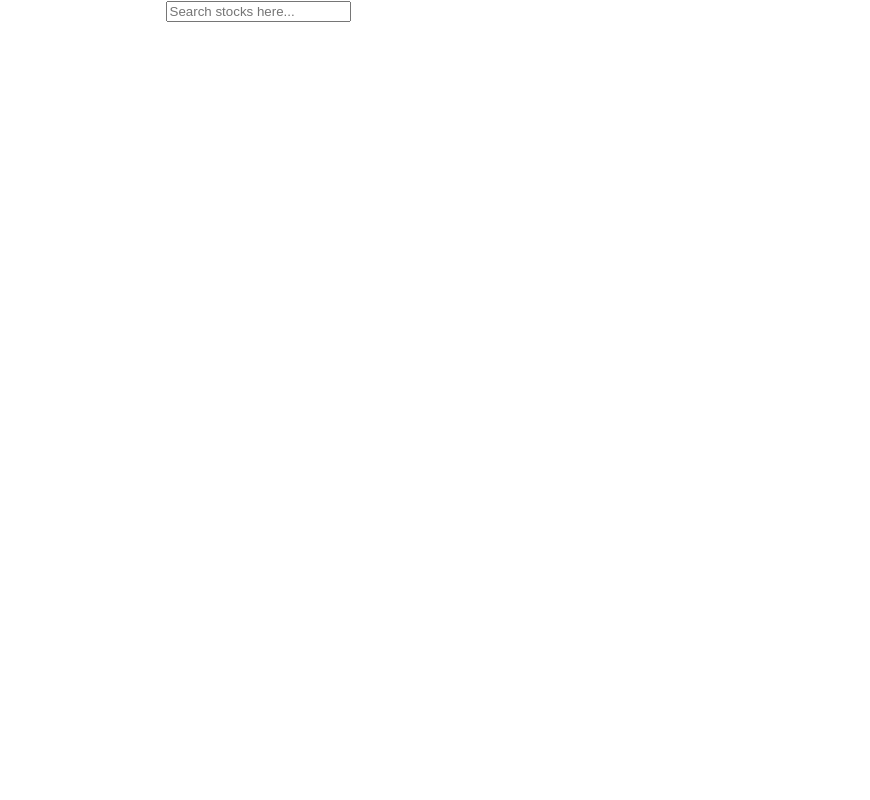
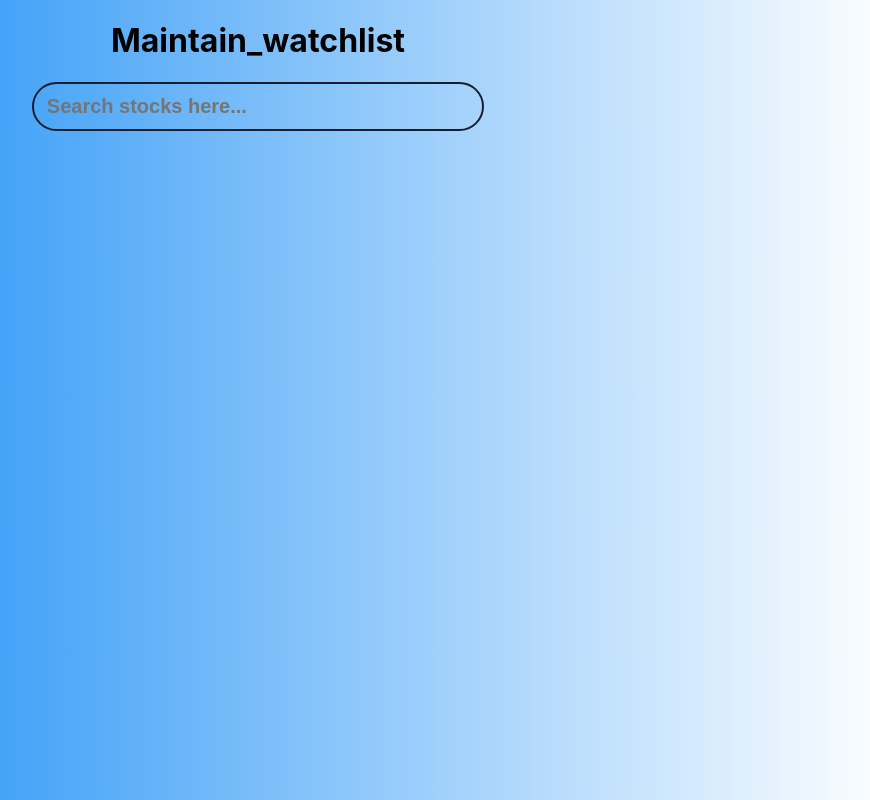
Before and after one commit to Malek1117/trinkerr_assignment, a React (Create React App) app: page / in a window 1280 px wide. Shown: the whole page, without its empty margins (382-1252 px from the left). Built offline with nearby package versions, Linux system fonts and the light colour scheme.

Commit message:
search UI updated

```diff
--- a/src/App.css
+++ b/src/App.css
@@ -1,3 +1,71 @@
 .App {
   text-align: center;
 }
+
+.main{
+  border: 2px solid rgb(26,29,48);
+  width: 35vw;
+  border-radius: 25px;
+}
+
+.search{
+  width: 35vw;
+  height: 35px;
+  padding: 5px 1vw;
+  background-color: inherit;
+  outline: none;
+  border: none;
+  font-weight: 600;
+  font-size: 20px;
+  color: rgb(26,29,48);
+}
+
+.search_data{
+  width: 35vw;
+  margin: auto;
+  overflow-y: scroll;
+  height: fit-content;
+  font-size: 17px;
+  max-height: 50vh;
+  border-end-end-radius: 25px;
+  border-end-start-radius: 25px;
+}
+
+.search_data::-webkit-scrollbar{
+  width: 15px;
+}
+
+.search_data::-webkit-scrollbar-track{
+  background-color:white;
+  /* border: 1px solid black; */
+  border-end-end-radius: 30px;
+}
+
+.search_data::-webkit-scrollbar-thumb{
+  background-color: rgb(26,29,48);
+  border-radius: 25px;
+}
+
+.search_el{
+  color: white;
+  display: flex;
+  justify-content: space-between;
+  border-top: 1px solid white;
+  padding: 10px 1vw;
+}
+
+.search_el:hover{
+  background-color:#45A3F7;
+}
+
+.search_el>div:nth-child(1){
+  text-align: left;
+}
+
+.search_el>div:nth-child(2){
+  text-align: right;
+}
+
+.search_el>div>p{
+  margin: 0;
+}
--- a/src/App.js
+++ b/src/App.js
@@ -29,12 +29,9 @@ function App() {
       return false;
     }
 
-    let temp = data.filter((e)=>{
-      let flag = e[0].split('::')[0];
-      if(flag.includes(str.toUpperCase())){
-        return e;
-      }
-    });
+    let temp = data.filter((e)=>e[0].split('::')[0].includes(str.toUpperCase()));
+
+    console.log(temp);
 
     setStock(temp);
   }
@@ -43,10 +40,11 @@ function App() {
 
   return (
     <div className="App">
-      <div>
+      <h1>Maintain_watchlist</h1>
+      <div className="main">
         <input type="text" className="search" onChange={(e)=>optimizeFn(e.target.value)} placeholder="Search stocks here..." />
-        <div>
-          {stocks.map((e)=><SearchEl data={e} />)}
+        <div className="search_data">
+          {stocks.map((e, i)=><SearchEl key={i} data={e} />)}
         </div>
       </div>
     </div>
--- a/src/components/SearchEl.jsx
+++ b/src/components/SearchEl.jsx
@@ -1,16 +1,17 @@
 import React from "react";
 
 export default function SearchEl({data}){
+    const cal = ((data[1]-data[2])/data[2]).toFixed(2);
 
     return(
-        <div style={{display: 'flex', justifyContent: "space-between"}}>
+        <div className="search_el">
             <div>
                 <p>{data[0].split("::")[0]}</p>
                 <span>{data[0].split("::")[1]}</span>
             </div>
             <div>
-                <p>{data[1]}</p>
-                <span>{((data[1]-data[2])/data[2]).toFixed(2)}%</span>
+                <p>{data[1].toFixed(2)}</p>
+                <span style={{color:Math.sign(cal)===-1?"red":"green"}}>{Math.sign(cal)===-1?"":"+"}{cal}%</span>
             </div>
         </div>
     )
--- a/src/index.css
+++ b/src/index.css
@@ -5,6 +5,9 @@ body {
     sans-serif;
   -webkit-font-smoothing: antialiased;
   -moz-osx-font-smoothing: grayscale;
+  background: linear-gradient(to right, #45A3F7 30%, white);
+  display:flex;
+  justify-content: center;
 }
 
 code {
```
